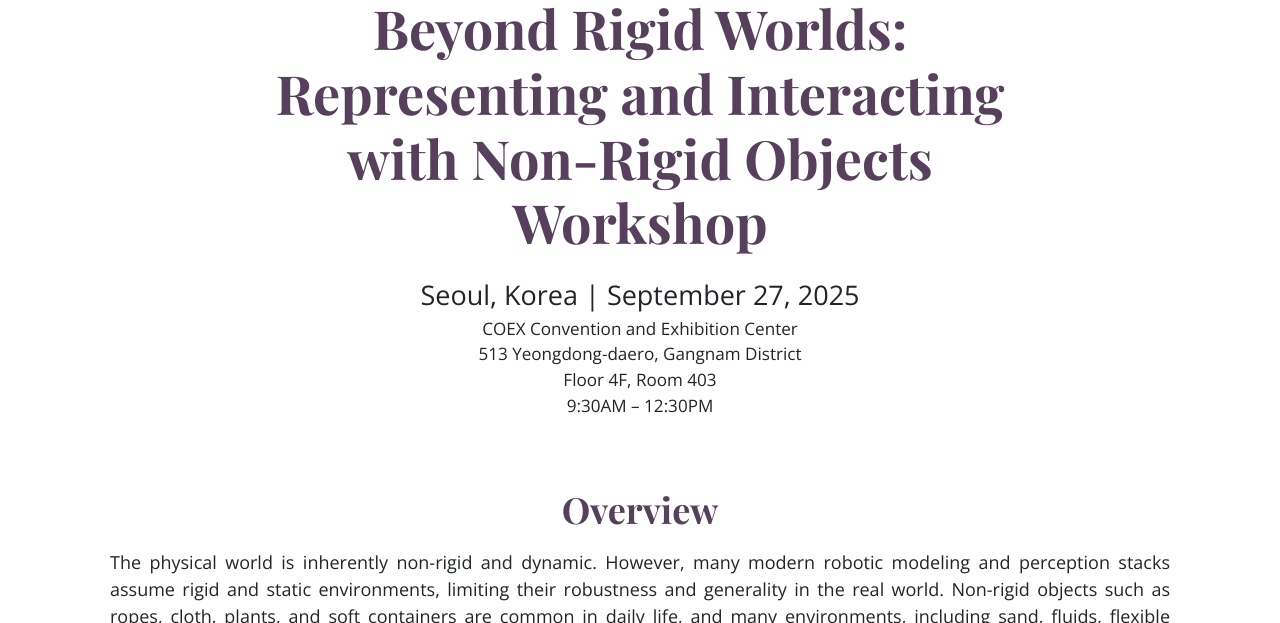
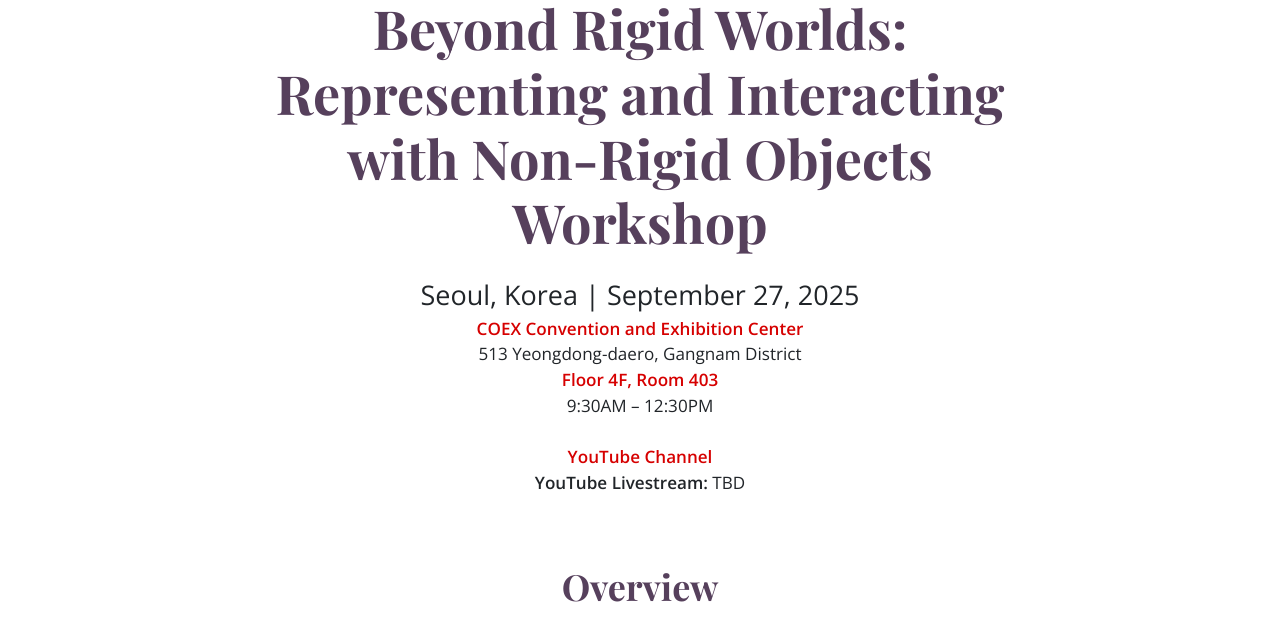
Before and after one commit to rino-workshop/rino-workshop.github.io, a plain HTML site: page index.html in a window 1280 px wide. Shown: the part 117-740 px from the top of the page. Drawn offline with nearby package versions, Linux system fonts and the light colour scheme.

Commit message:
[ADD] YouTube and venue links

```diff
--- a/index.html
+++ b/index.html
@@ -134,13 +134,13 @@
     <div class="subtitle" style="margin: 20px; margin-bottom: -10px;">
       Seoul, Korea | September 27, 2025<br>
     </div>
-
-    <!-- New location block -->
     <div class="subtitle" style="margin: 10px; font-size: 0.95em; line-height: 1.5;">
-      COEX Convention and Exhibition Center<br>
+      <a href="https://naver.me/GhSkuTcM"><b>COEX Convention and Exhibition Center</b></a><br>
       513 Yeongdong-daero, Gangnam District<br>
-      Floor 4F, Room 403<br>
-      9:30AM – 12:30PM
+      <a href="https://expofp.com/coex-exhibition-centre"><b>Floor 4F, Room 403</b></a><br>
+      9:30AM – 12:30PM<br><br>
+      <a href="https://www.youtube.com/@RINOWorkshop" target="_blank"><b>YouTube Channel</b></a><br>
+      <b>YouTube Livestream:</b> TBD
     </div>
   </div>
 </div>
```
